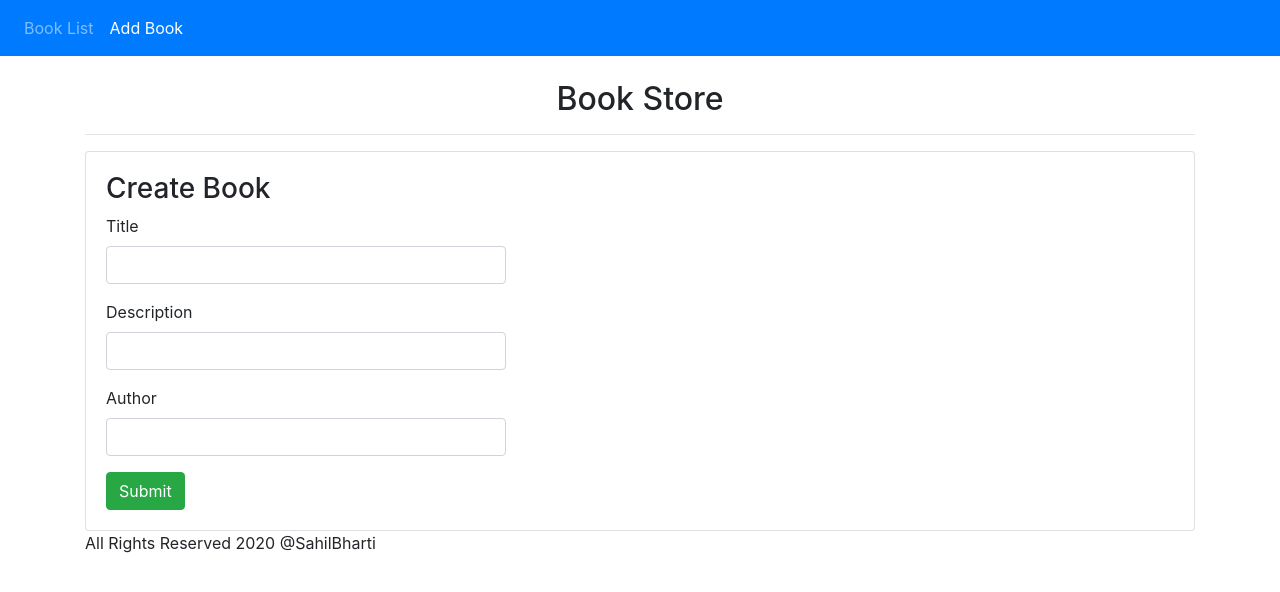
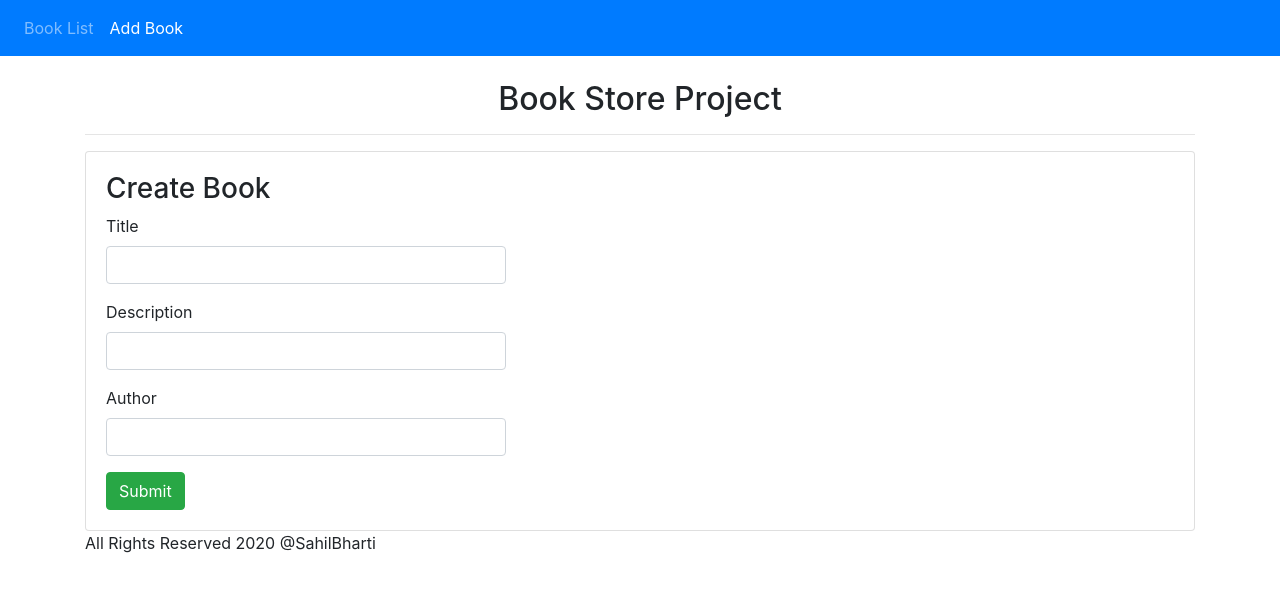
Before and after one commit to wsjung0516/bookstore-nest220725, an Angular app in the folder client/: page /add in a window 1280 px wide. Shown: the top 592 px of the page. Built offline with nearby package versions, Linux system fonts and the light colour scheme.

Commit message:
aws 19: Modify title

```diff
--- a/client/src/app/app.component.ts
+++ b/client/src/app/app.component.ts
@@ -6,5 +6,5 @@ import { Component } from '@angular/core';
   styleUrls: ['./app.component.css']
 })
 export class AppComponent {
-  title = 'Book Store';
+  title = 'Book Store Project';
 }
--- a/client/src/app/book.service.ts
+++ b/client/src/app/book.service.ts
@@ -10,7 +10,6 @@ import { environment } from 'src/environments/environment.prod';
 export class BookService {
   // private baseUrl = 'http://localhost:3000/books';
   private baseUrl = environment.production === true ? 'http://ecs-lb-1894397438.us-east-1.elb.amazonaws.com/books': 'http://localhost/books';
-  // private baseUrl = environment.production ? 'ecs-lb-1894397438.us-east-1.elb.amazonaws.com/books': 'http://localhost/books';
 
   constructor(
     private http: HttpClient,
```
